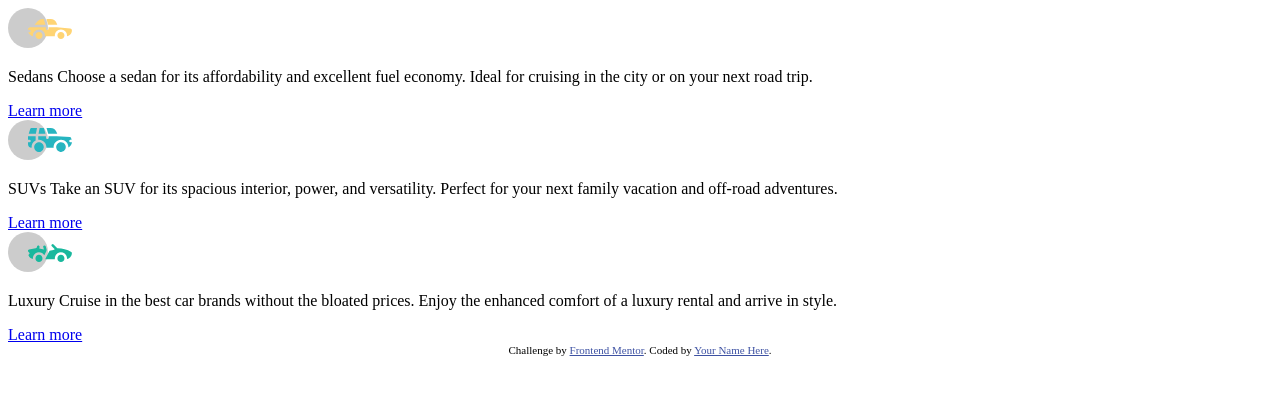
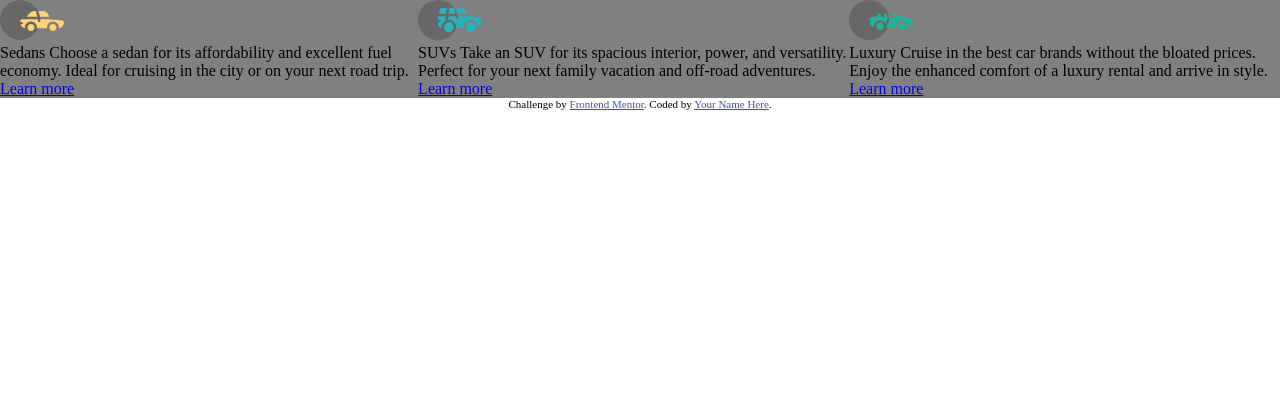
Before and after one commit to ShehanMaduwantha/Frontend-Mentor-3-column-preview-card, a plain HTML site: page index.html in a window 1280 px wide. Drawn offline with Linux system fonts and the light colour scheme.

Commit message:
Link CSS to HTML
Linked the CSS file to HTML.

```diff
--- a/index.html
+++ b/index.html
@@ -20,6 +20,7 @@
       href="https://fonts.googleapis.com/css2?family=Big+Shoulders+Display:wght@700&display=swap"
       rel="stylesheet"
     />
+    <link rel="stylesheet" href="./styles/style.css" />
 
     <title>Frontend Mentor | 3-column preview card component</title>
 
--- a/styles/_card.scss
+++ b/styles/_card.scss
@@ -0,0 +1,7 @@
+.card-container {
+  display: flex;
+}
+
+.card {
+  background-color: grey;
+}
```
Also changed, not shown: styles/style.css, 1 other file.
